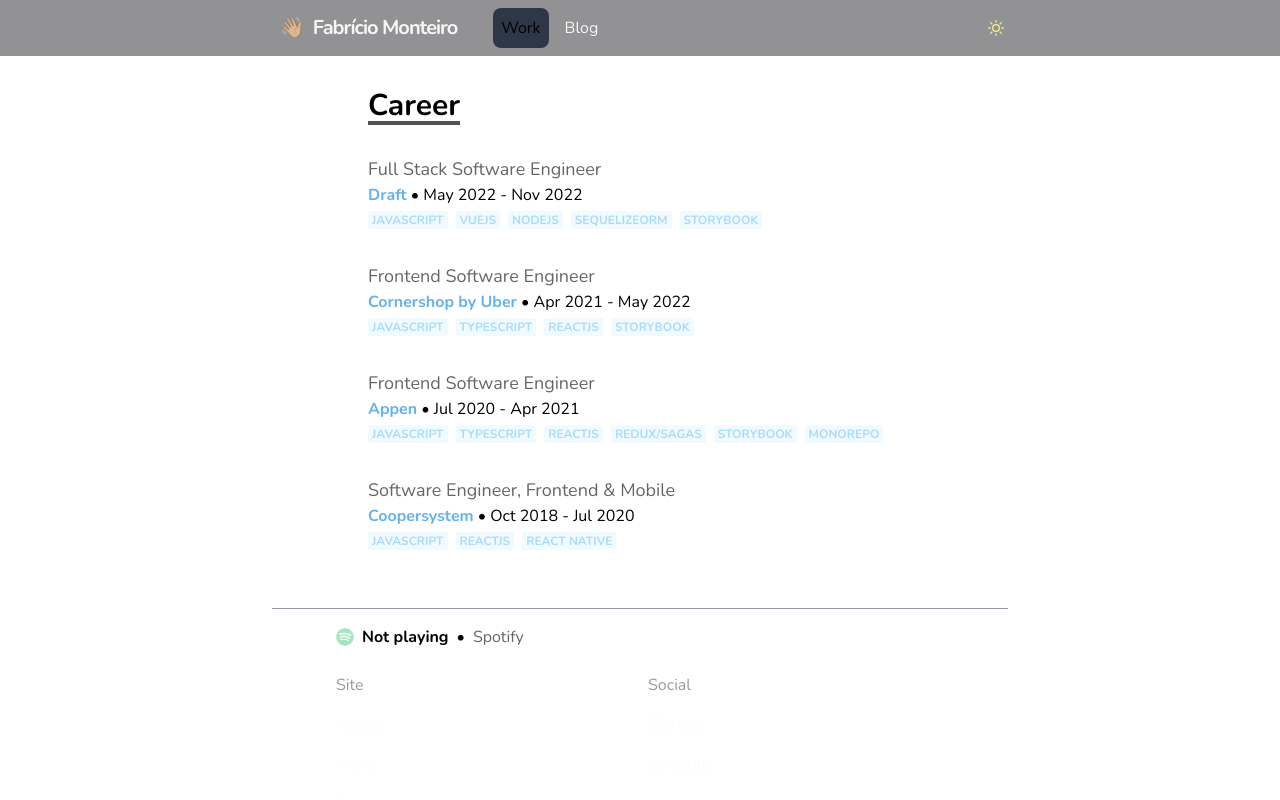
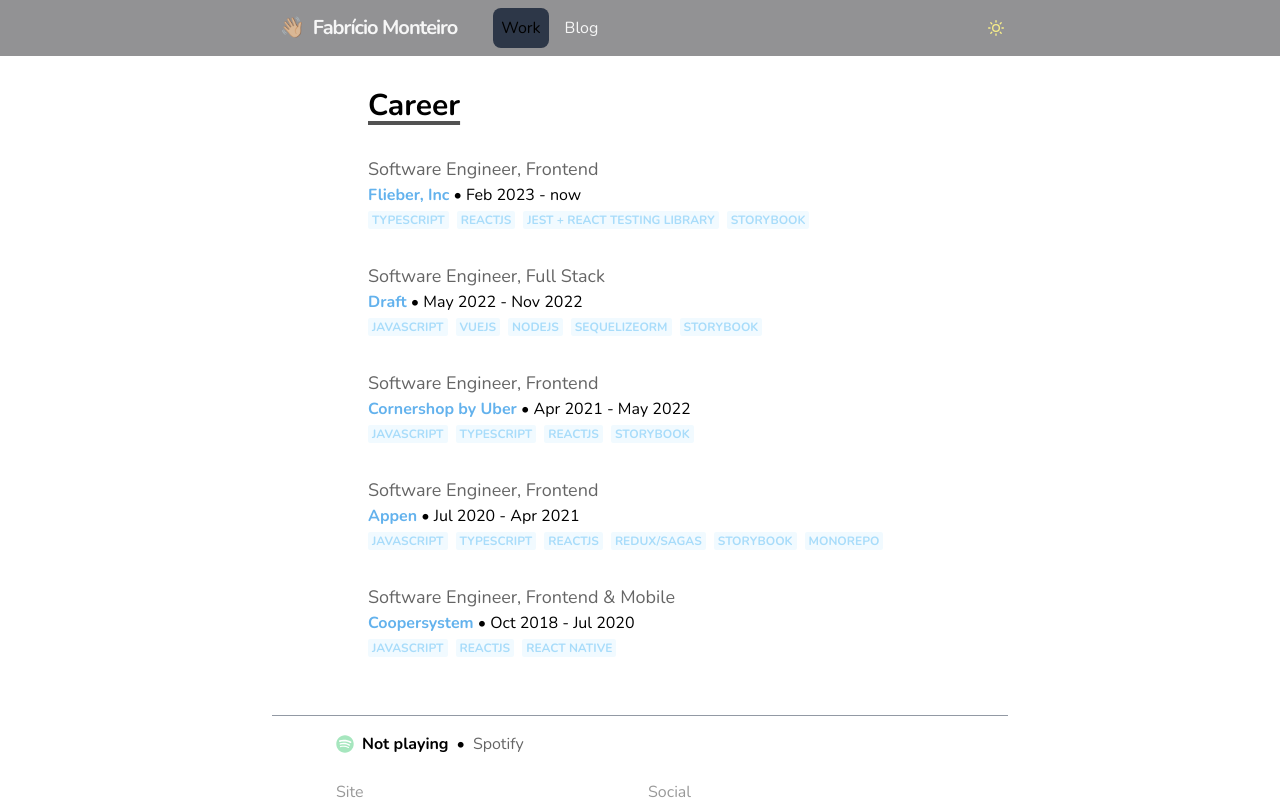
Before and after one commit to fabmont/folio, a Next.js app: page /work in a window 1280 px wide. Shown: the top 800 px of the page. Built offline with nearby package versions, Linux system fonts and the light colour scheme; no server answers.

Commit message:
updates the work list

```diff
--- a/src/constants/workList.tsx
+++ b/src/constants/workList.tsx
@@ -54,7 +54,7 @@
         </Paragraph>
       </>
     ),
-    role: 'Frontend Software Engineer',
+    role: 'Software Engineer, Frontend',
     date: 'Jul 2020 - Apr 2021',
     technologies: [
       'JavaScript',
@@ -96,7 +96,7 @@
         </UnorderedList>
       </>
     ),
-    role: 'Frontend Software Engineer',
+    role: 'Software Engineer, Frontend',
     date: 'Apr 2021 - May 2022',
     technologies: ['JavaScript', 'TypeScript', 'ReactJS', 'Storybook'],
   },
@@ -111,7 +111,7 @@
         </Paragraph>
       </>
     ),
-    role: 'Full Stack Software Engineer',
+    role: 'Software Engineer, Full Stack',
     date: 'May 2022 - Nov 2022',
     technologies: [
       'JavaScript',
@@ -121,6 +121,25 @@
       'Storybook',
     ],
   },
+  {
+    url: 'https://flieber.com',
+    title: 'Flieber, Inc',
+    description: (
+      <>
+        <Paragraph>
+          Working at the frontend team to implement new features for the app, fix bugs and maintain our codebase.
+        </Paragraph>
+      </>
+    ),
+    role: 'Software Engineer, Frontend',
+    date: 'Feb 2023 - now',
+    technologies: [
+      'TypeScript',
+      'ReactJS',
+      'Jest + React Testing Library',
+      'Storybook',
+    ],
+  },
 ];
 
 export default workList.reverse();
```
